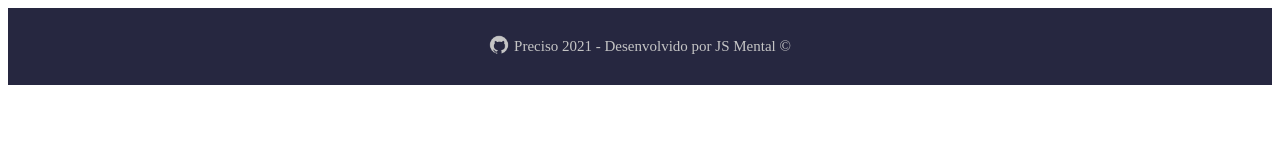
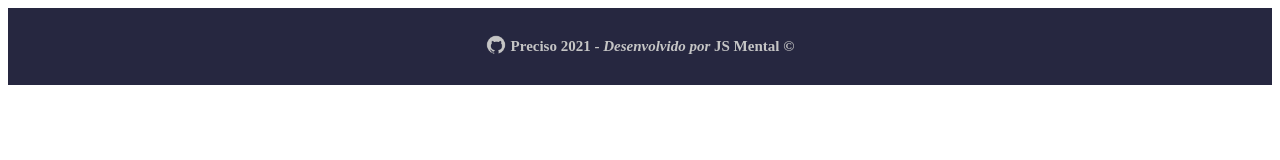
Before and after one commit to LucasDSL/Preciso-HackSocial, a Next.js app in the folder frontend/: page / in a window 1280 px wide. Shown: the top 160 px of the page. Built offline with nearby package versions, Linux system fonts and the light colour scheme.

Commit message:
Final footer

```diff
--- a/frontend/components/Footer/Footer.tsx
+++ b/frontend/components/Footer/Footer.tsx
@@ -9,7 +9,9 @@ export default function Footer() {
         <div>
           <Image src={imgSrc} alt="github-logo" layout="intrinsic" />
         </div>
-        <p>Preciso 2021 - Desenvolvido por JS Mental ©</p>
+        <p>
+          Preciso 2021 - <span>Desenvolvido por</span> JS Mental ©
+        </p>
       </a>
     </S.Footer>
   );
--- a/frontend/components/Footer/FooterStyle.ts
+++ b/frontend/components/Footer/FooterStyle.ts
@@ -17,6 +17,10 @@ export const Footer = styled.footer`
   }
   p {
     font-size:10px;
+    font-weight: 600;
+  }
+  p > span{
+    font-style: italic;
   }
   @media (min-width: 768px) {
     p{
```
